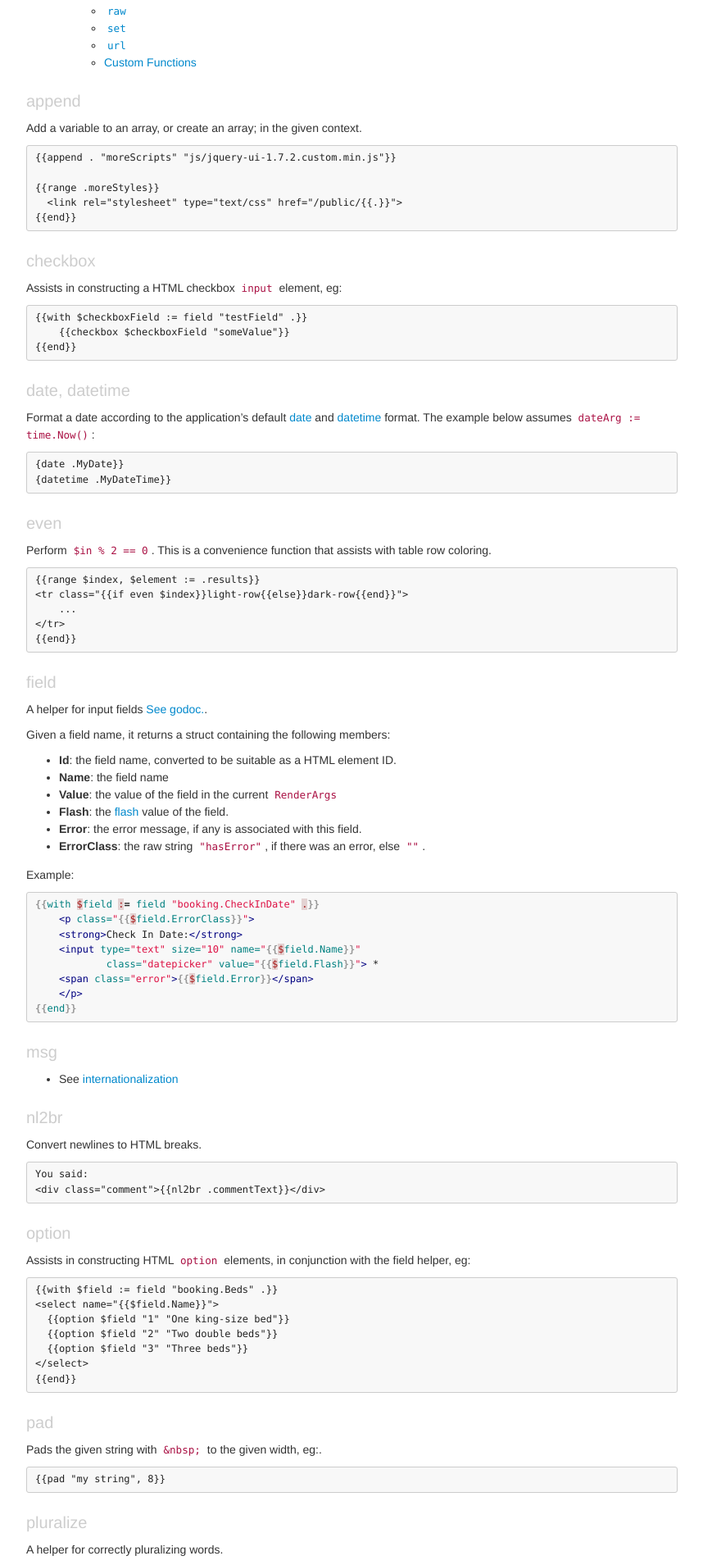
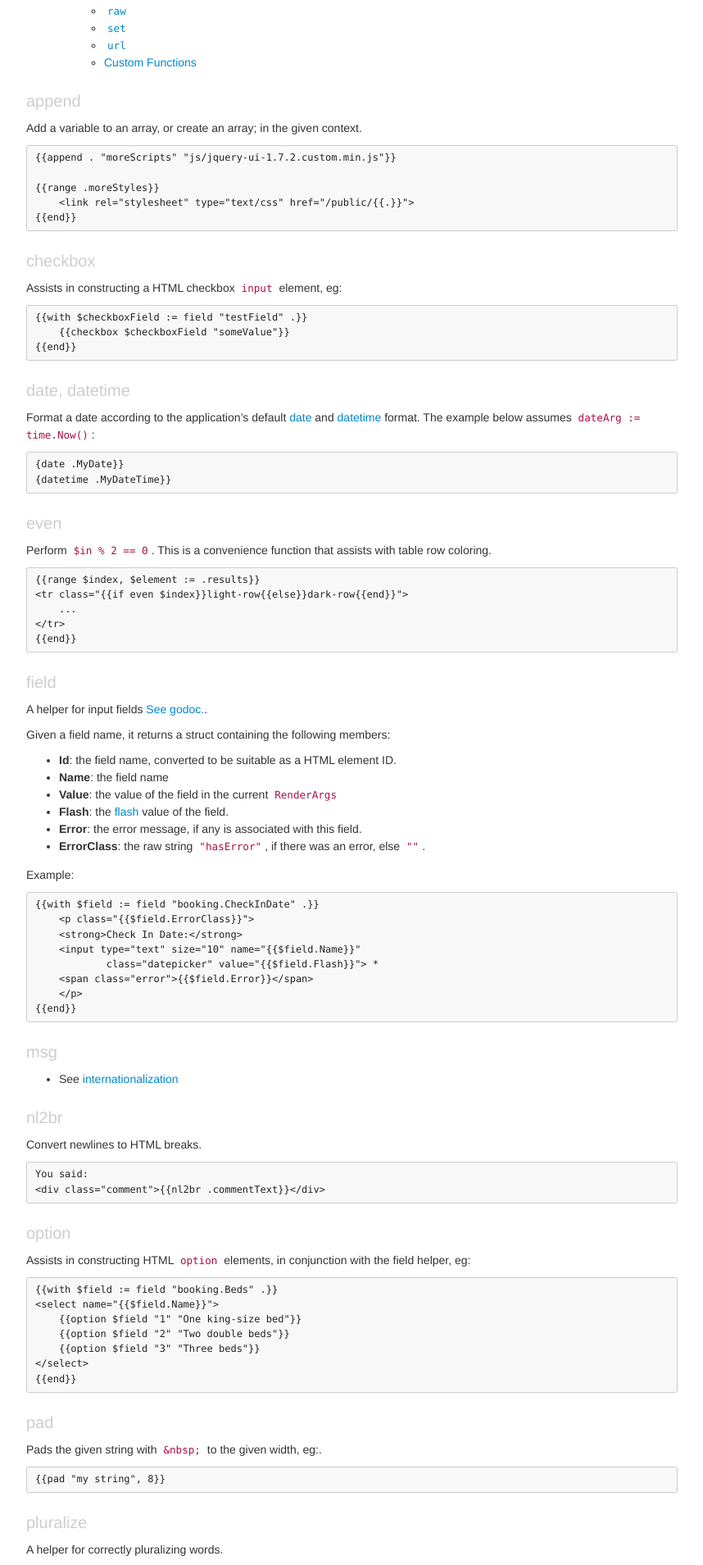
Before and after one commit to revel/revel.github.io, a Jekyll site: the page built from manual/templates.md, in a window 1280 px wide. Shown: the part 1071-2980 px from the top of the page at 82% size, without its empty margins (358-1216 px from the left). Built offline with Jekyll 4.4.1, drawn with Linux system fonts in a browser that asks for light colours; nearby versions of some CDN libraries.

Commit message:
use htmldjango for templates.. and capture .. sighjekyll serve -d ../__BUILD jekyll serve -d ../__BUILD jekyll serve -d ../__BUILD jekyll serve -d ../__BUILD

```diff
--- a/css/revel.3.css
+++ b/css/revel.3.css
@@ -172,7 +172,7 @@ h3 {
 }
 
 
-/* Prefer horizontal scroll to wrapping code */
+/* pygments and code */
 deadpre {
   white-space:pre;
   word-wrap:normal;
@@ -197,3 +197,8 @@ pre {
 .highlight .c1 {
     color: #111111;
 }
+
+.highlight .language-htmldjango .nv {
+     color: #219277;
+    font-weight: bold;
+}
--- a/manual/templates.md
+++ b/manual/templates.md
@@ -31,11 +31,11 @@ application-provided data, Revel provides the following entries:
 
 Go Templates allow you to compose templates by inclusion.  For example:
 
-{% raw %}
+{% capture ex %}{% raw %}
+{{template "header.html" .}}
+{% endraw %}{% endcapture %}
+{% highlight htmldjango %}{{ex}}{% endhighlight %}
 
-    {{template "header.html" .}}
-
-{% endraw %}
 <div class="alert alert-info">Note: Paths are relative to <code>app/views</code></div>
 
 
@@ -75,15 +75,14 @@ Go Templates allow you to compose templates by inclusion.  For example:
 
 Add a variable to an array, or create an array; in the given context.
 
-{% raw %}
+{% capture ex %}{% raw %}
+{{append . "moreScripts" "js/jquery-ui-1.7.2.custom.min.js"}}
 
-	{{append . "moreScripts" "js/jquery-ui-1.7.2.custom.min.js"}}
-
-    {{range .moreStyles}}
-      <link rel="stylesheet" type="text/css" href="/public/{{.}}">
-    {{end}}
-
-{% endraw %}
+{{range .moreStyles}}
+    <link rel="stylesheet" type="text/css" href="/public/{{.}}">
+{{end}}
+{% endraw %}{% endcapture %}
+{% highlight htmldjango %}{{ex}}{% endhighlight %}
 
 
 <a name="checkbox"></a>
@@ -92,11 +91,12 @@ Add a variable to an array, or create an array; in the given context.
 
 Assists in constructing a HTML checkbox `input` element, eg:
 
-{% raw %}
-    {{with $checkboxField := field "testField" .}}
-        {{checkbox $checkboxField "someValue"}}
-    {{end}}
-{% endraw %}
+{% capture ex %}{% raw %}
+{{with $checkboxField := field "testField" .}}
+    {{checkbox $checkboxField "someValue"}}
+{{end}}
+{% endraw %}{% endcapture %}
+{% highlight htmldjango %}{{ex}}{% endhighlight %}
 
 
 <a name="date"></a><a name="datetime"></a>
@@ -105,12 +105,11 @@ Assists in constructing a HTML checkbox `input` element, eg:
 
 Format a date according to the application's default [date](appconf.html#format.date) and [datetime](appconf.html#format.datetime) format. The example below assumes `dateArg := time.Now()`:
 
-{% raw %}
-
-    {date .MyDate}}
-    {datetime .MyDateTime}}
-
-{% endraw %}
+{% capture ex %}{% raw %}
+{date .MyDate}}
+{datetime .MyDateTime}}
+{% endraw %}{% endcapture %}
+{% highlight htmldjango %}{{ex}}{% endhighlight %}
 
 
 <a name="even"></a>
@@ -119,15 +118,15 @@ Format a date according to the application's default [date](appconf.html#format.
 
 Perform `$in % 2 == 0`. This is a convenience function that assists with table row coloring.
 
-{% raw %}
+{% capture ex %}{% raw %}
 
-    {{range $index, $element := .results}}
-    <tr class="{{if even $index}}light-row{{else}}dark-row{{end}}">
-        ...
-    </tr>
-    {{end}}
-
-{% endraw %}
+{{range $index, $element := .results}}
+<tr class="{{if even $index}}light-row{{else}}dark-row{{end}}">
+    ...
+</tr>
+{{end}}
+{% endraw %}{% endcapture %}
+{% highlight htmldjango %}{{ex}}{% endhighlight %}
 
 
 
@@ -158,7 +157,7 @@ Example:
     </p>
 {{end}}
 {% endraw %}{% endcapture %}
-{% highlight django %}{{ex}}{% endhighlight %}
+{% highlight htmldjango %}{{ex}}{% endhighlight %}
 
 
 
@@ -177,12 +176,12 @@ Example:
 
 Convert newlines to HTML breaks.
 
-{% raw %}
+{% capture ex %}{% raw %}
+You said:
+<div class="comment">{{nl2br .commentText}}</div>
+{% endraw %}{% endcapture %}
+{% highlight htmldjango %}{{ex}}{% endhighlight %}
 
-    You said:
-    <div class="comment">{{nl2br .commentText}}</div>
-
-{% endraw %}
 
 <a name="option"></a>
 
@@ -191,17 +190,16 @@ Convert newlines to HTML breaks.
 Assists in constructing HTML `option` elements, in conjunction with the field
 helper, eg:
 
-{% raw %}
-
-    {{with $field := field "booking.Beds" .}}
-    <select name="{{$field.Name}}">
-      {{option $field "1" "One king-size bed"}}
-      {{option $field "2" "Two double beds"}}
-      {{option $field "3" "Three beds"}}
-    </select>
-    {{end}}
-
-{% endraw %}
+{% capture ex %}{% raw %}
+{{with $field := field "booking.Beds" .}}
+<select name="{{$field.Name}}">
+    {{option $field "1" "One king-size bed"}}
+    {{option $field "2" "Two double beds"}}
+    {{option $field "3" "Three beds"}}
+</select>
+{{end}}
+{% endraw %}{% endcapture %}
+{% highlight htmldjango %}{{ex}}{% endhighlight %}
 
 
 <a name="pad"></a>
@@ -210,11 +208,10 @@ helper, eg:
 
  Pads the given string with `&nbsp;`  to the given width, eg:.
 
-{% raw %}
-
-    {{pad "my string", 8}}
-
-{% endraw %}
+{% capture ex %}{% raw %}
+{{pad "my string", 8}}
+{% endraw %}{% endcapture %}
+{% highlight htmldjango %}{{ex}}{% endhighlight %}
 
 
 <a name="pluralize"></a>
@@ -223,11 +220,10 @@ helper, eg:
 
 A helper for correctly pluralizing words.
 
-{% raw %}
-
-	There are {{.numComments}} comment{{pluralize (len comments) "" "s"}}
-
-{% endraw %}
+{% capture ex %}{% raw %}
+There are {{.numComments}} comment{{pluralize (len comments) "" "s"}}
+{% endraw %}{% endcapture %}
+{% highlight htmldjango %}{{ex}}{% endhighlight %}
 
 <a name="radio"></a>
 
@@ -236,15 +232,13 @@ A helper for correctly pluralizing words.
 Assists in constructing HTML radio `input` elements, in conjunction with the field
 helper, eg:
 
-{% raw %}
-
-    {{with $field := field "booking.Smoking" .}}
-      {{radio $field "true"}} Smoking
-      {{radio $field "false"}} Non smoking
-    {{end}}
-
-{% endraw %}
-
+{% capture ex %}{% raw %}
+{{with $field := field "booking.Smoking" .}}
+    {{radio $field "true"}} Smoking
+    {{radio $field "false"}} Non smoking
+{{end}}
+{% endraw %}{% endcapture %}
+{% highlight htmldjango %}{{ex}}{% endhighlight %}
 
 <a name="raw"></a>
 
@@ -252,12 +246,10 @@ helper, eg:
 
 Prints raw, unescaped, text.
 
-
-{% raw %}
-
-	<div class="body">{{raw .blogBody}}</div>
-
-{% endraw %}
+{% capture ex %}{% raw %}
+<div class="body">{{raw .blogBody}}</div>
+{% endraw %}{% endcapture %}
+{% highlight htmldjango %}{{ex}}{% endhighlight %}
 
 <a name="set"></a>
 
@@ -265,13 +257,12 @@ Prints raw, unescaped, text.
 
 Set a variable in the given context.
 
-{% raw %}
+{% capture ex %}{% raw %}
+{{set . "title" "Basic Chat room"}}
 
-    {{set . "title" "Basic Chat room"}}
-
-    <h1>{{.title}}</h1>
-
-{% endraw %}
+<h1>{{.title}}</h1>
+{% endraw %}{% endcapture %}
+{% highlight htmldjango %}{{ex}}{% endhighlight %}
 
 
 <a name="slug"></a>
@@ -280,9 +271,10 @@ Set a variable in the given context.
 
  Create a slug
 
-{% raw %}
-     {{slug "SomeThing String"}}
-{% endraw %}
+{% capture ex %}{% raw %}
+{{slug "SomeThing String"}}
+{% endraw %}{% endcapture %}
+{% highlight htmldjango %}{{ex}}{% endhighlight %}
 
 
 
@@ -293,12 +285,11 @@ Set a variable in the given context.
 
 Outputs the [reverse route](routing.html#ReverseRouting) for a `Controller.Action`, eg:
 
-{% raw %}
-
-    <a href="{{url "MyApp.ContactPage"}}">Contact</a>
-    Click <a href="{{url "Products.ShowProduct" 123}}">here</a> for more.
-
-{% endraw %}
+{% capture ex %}{% raw %}
+<a href="{{url "MyApp.ContactPage"}}">Contact</a>
+Click <a href="{{url "Products.ShowProduct" 123}}">here</a> for more.
+{% endraw %}{% endcapture %}
+{% highlight htmldjango %}{{ex}}{% endhighlight %}
 
 <a name="CustomFunctions"></a>
 
@@ -332,33 +323,31 @@ the template itself.
 
 For example, the header looks like this:
 
-{% raw %}
-
-	<html>
-	  <head>
-	    <title>{{.title}}</title>
-	    <meta http-equiv="Content-Type" content="text/html; charset=utf-8">
-	    <link rel="stylesheet" type="text/css" media="screen" href="/public/css/main.css">
-	    <link rel="shortcut icon" type="image/png" href="/public/img/favicon.png">
-	    {{range .moreStyles}}
-	      <link rel="stylesheet" type="text/css" href="/public/{{.}}">
-	    {{end}}
-	    <script src="/public/js/jquery-1.3.2.min.js" type="text/javascript" charset="utf-8"></script>
-	    <script src="/public/js/sessvars.js" type="text/javascript" charset="utf-8"></script>
-	    {{range .moreScripts}}
-	      <script src="/public/{{.}}" type="text/javascript" charset="utf-8"></script>
-	    {{end}}
-	  </head>
-
-{% endraw %}
+{% capture ex %}{% raw %}
+<html>
+    <head>
+    <title>{{.title}}</title>
+    <meta http-equiv="Content-Type" content="text/html; charset=utf-8">
+    <link rel="stylesheet" type="text/css" media="screen" href="/public/css/main.css">
+    <link rel="shortcut icon" type="image/png" href="/public/img/favicon.png">
+    {{range .moreStyles}}
+        <link rel="stylesheet" type="text/css" href="/public/{{.}}">
+    {{end}}
+    <script src="/public/js/jquery-1.3.2.min.js" type="text/javascript" charset="utf-8"></script>
+    <script src="/public/js/sessvars.js" type="text/javascript" charset="utf-8"></script>
+    {{range .moreScripts}}
+        <script src="/public/{{.}}" type="text/javascript" charset="utf-8"></script>
+    {{end}}
+    </head>
+{% endraw %}{% endcapture %}
+{% highlight htmldjango %}{{ex}}{% endhighlight %}
 
 And templates that include it look like this:
 
-{% raw %}
-
-	{{set . title "Hotels"}}
-	{{append . "moreStyles" "ui-lightness/jquery-ui-1.7.2.custom.css"}}
-	{{append . "moreScripts" "js/jquery-ui-1.7.2.custom.min.js"}}
-	{{template "header.html" .}}
-
-{% endraw %}
+{% capture ex %}{% raw %}
+{{set . title "Hotels"}}
+{{append . "moreStyles" "ui-lightness/jquery-ui-1.7.2.custom.css"}}
+{{append . "moreScripts" "js/jquery-ui-1.7.2.custom.min.js"}}
+{{template "header.html" .}}
+{% endraw %}{% endcapture %}
+{% highlight htmldjango %}{{ex}}{% endhighlight %}
```
Also changed, not shown: tutorial/firstapp.md (+39 -36 lines).
